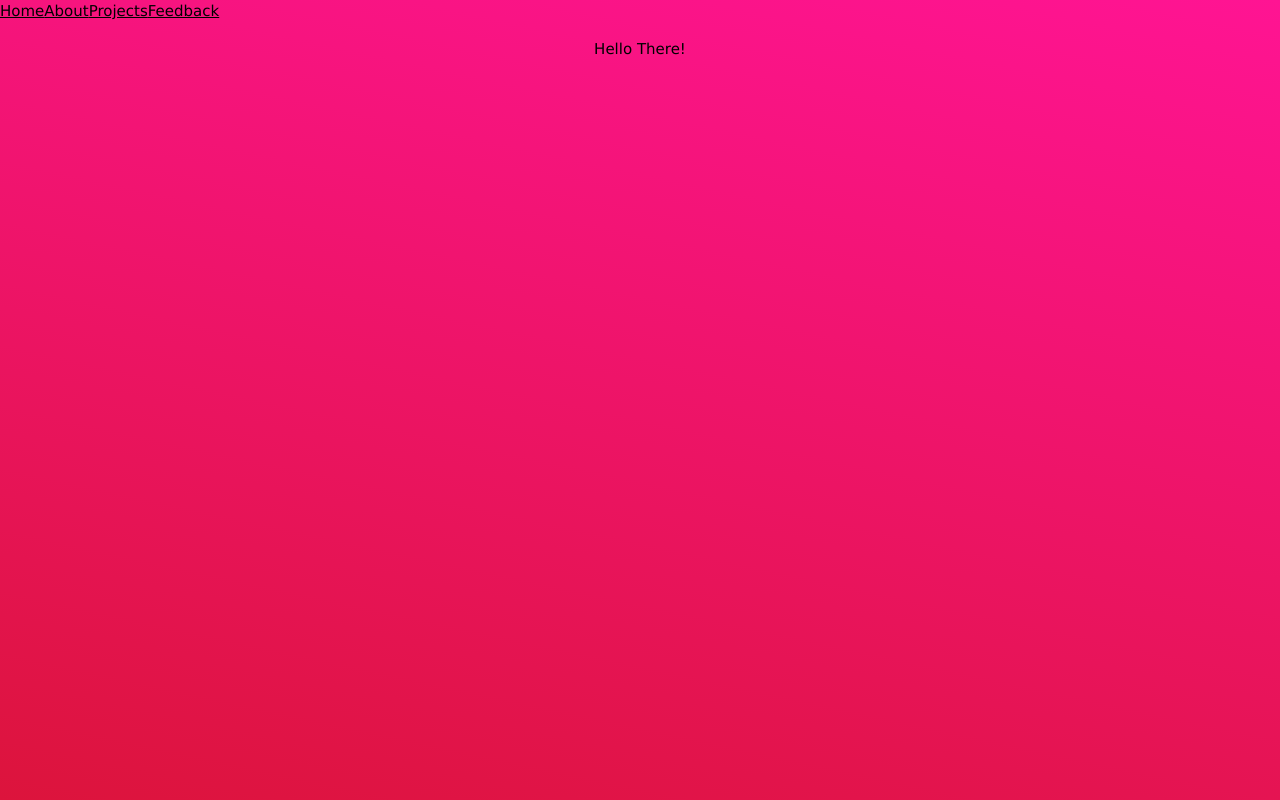
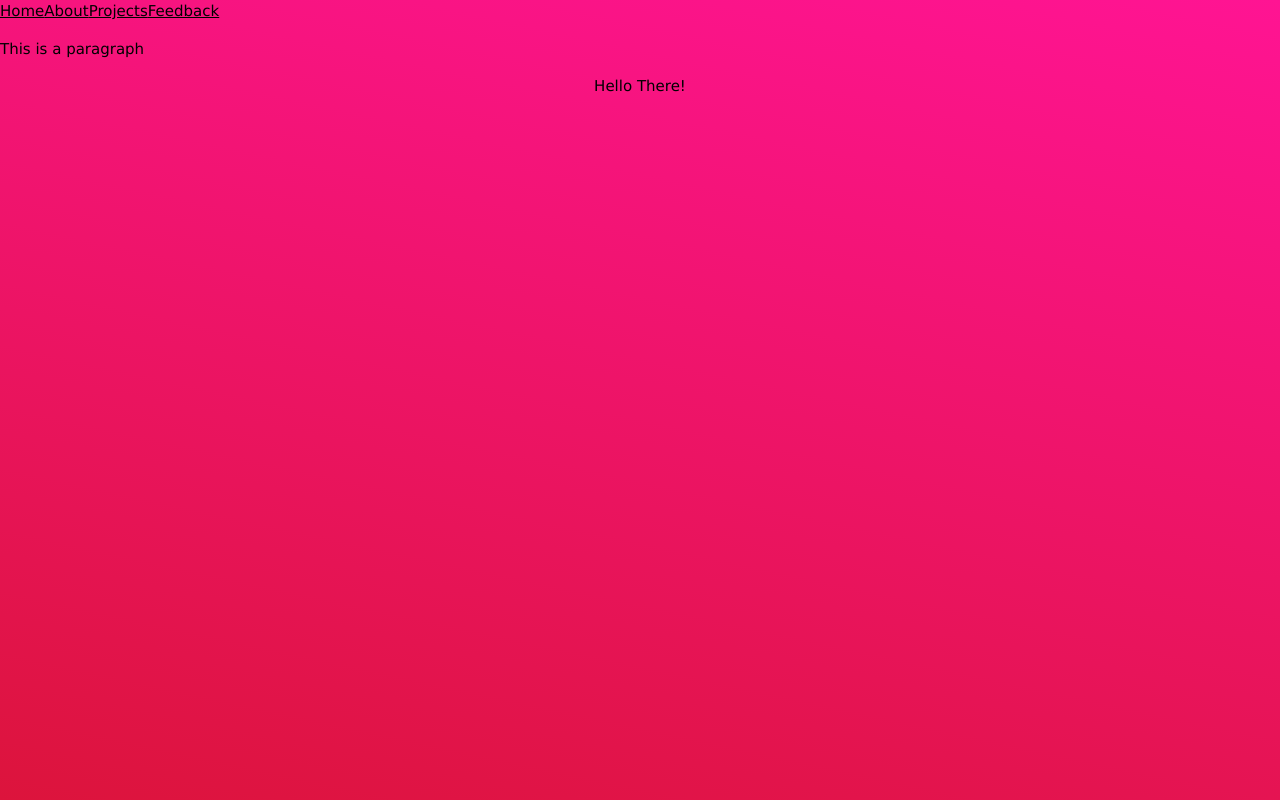
Before and after one commit to YashAgarwal1201/lotus, a Gatsby site: page / in a window 1280 px wide. Built offline with nearby package versions, Linux system fonts and the light colour scheme; Gatsby itself is replaced by a stand-in of ours.

Commit message:
commit 3 16-01-2023

```diff
--- a/src/pages/index.js
+++ b/src/pages/index.js
@@ -7,7 +7,7 @@
     <>
       <Navbar />
       <div>
-        <p></p>
+        <p>This is a paragraph</p>
       </div>
       <p className="w3-center">Hello There!</p>
     </>
```
